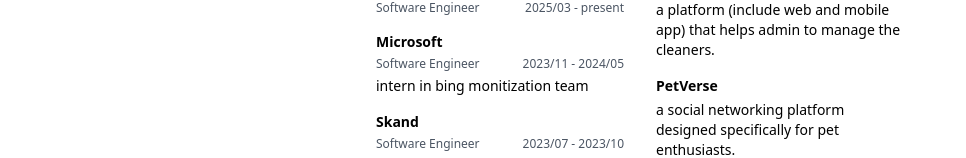
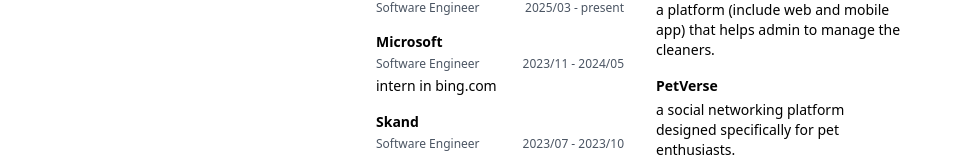
Before and after one commit to XiaoLinZzz/my-profile-1, a React (Vite) app: page / in a window 1280 px wide. Shown: the part 553-711 px from the top of the page, without its empty margins (0-966 px from the left). Built offline with nearby package versions, Linux system fonts and the light colour scheme.

Commit message:
new update

```diff
--- a/src/profile.jsx
+++ b/src/profile.jsx
@@ -180,7 +180,7 @@
                     <span>2023/11 - 2024/05</span>
                   </p>
                   <p className="text-black dark:text-white text-sm">
-                    intern in bing monitization team
+                    intern in bing.com
                   </p>
                 </div>
                 <div className="space-y-1">
```
